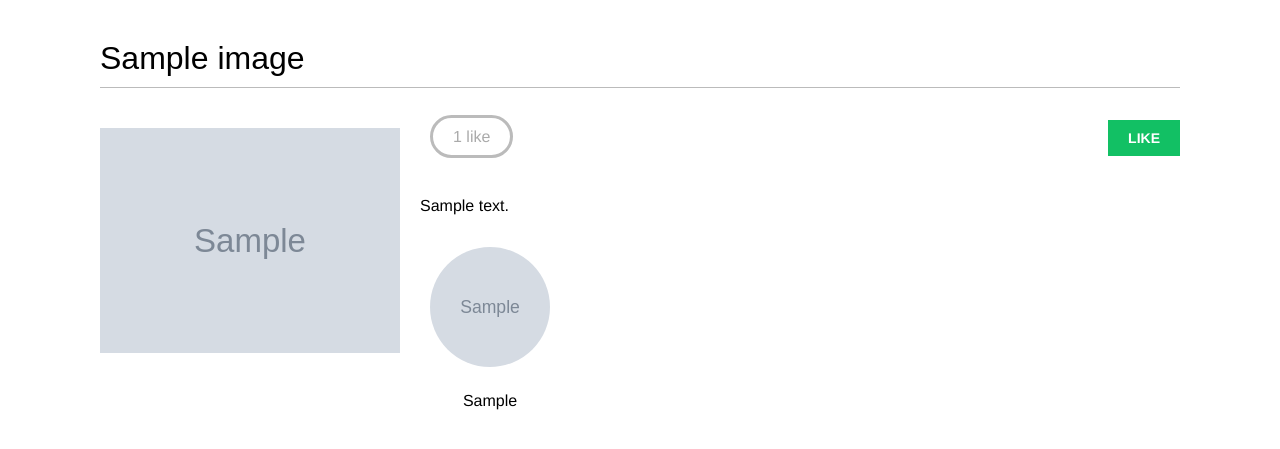
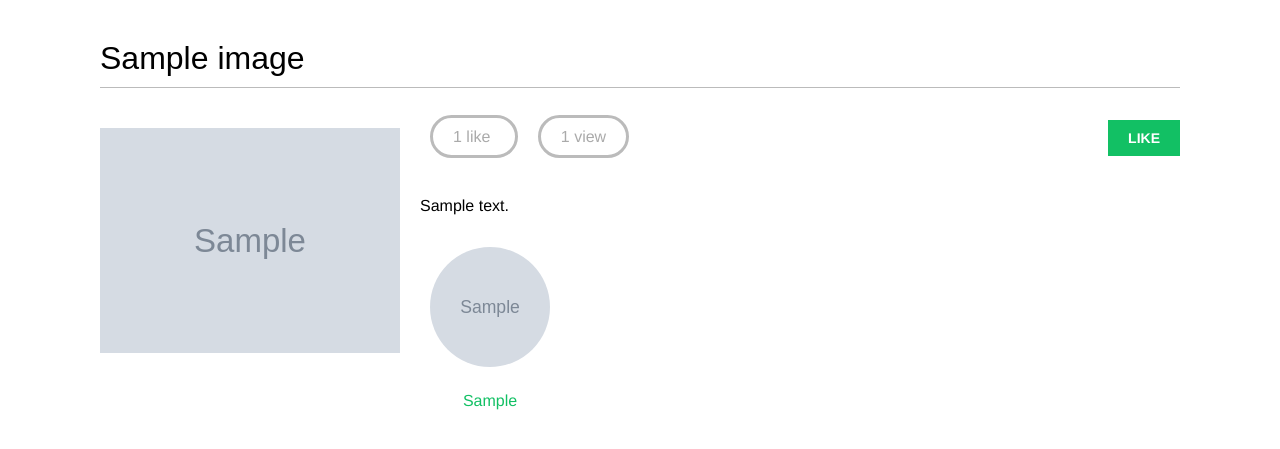
Before and after one commit to iluxonchik/django-by-example, a Django app: template social-website/bookmarks/images/templates/images/image/detail.html in a window 1280 px wide. Shown: the part 47-496 px from the top of the page. Run offline with Django 3.2, Linux system fonts and the light colour scheme; tables that the repository leaves empty hold one stand-in row (values such as "Sample post"); the template is opened without the code that fills it: values that come from a table or form of the project are taken from there, most other values are stand-ins (such as "Sample title", 1, 10 or a date in 2020); grey boxes marked "Sample" are stand-in pictures; some libraries are stand-ins or nearby versions; some web fonts are replaced.

Commit message:
feat: add image viewe counting using redis

```diff
--- a/social-website/bookmarks/bookmarks/settings.py
+++ b/social-website/bookmarks/bookmarks/settings.py
@@ -60,6 +60,11 @@ SOCIAL_AUTH_FACEBOOK_PROFILE_EXTRA_PARAMS = {
 ABSOLUTE_URL_OVERRIDES = {
     'auth.user': lambda u: reverse_lazy('user_detail', args=[u.username]),
 }
+
+# Redis setup
+REDIS_HOST = 'localhost'
+REDIS_PORT = 6379
+REDIS_DB = 0
 
 # Quick-start development settings - unsuitable for production
 # See https://docs.djangoproject.com/en/1.9/howto/deployment/checklist/
--- a/social-website/bookmarks/images/templates/images/image/detail.html
+++ b/social-website/bookmarks/images/templates/images/image/detail.html
@@ -17,6 +17,10 @@
                     <span class="total">{{ total_likes }}</span>
                          like{{ total_likes|pluralize }}
                     </span>
+                    <span class="count">
+                        <span class="total">{{ total_views }}</span>
+                        view{{ total_views|pluralize }}
+                    </span>
                     <a href="#" data-id="{{ image.id }}" data-action="{% if request.user in users_like %}un{% endif %}like" class="like button">
                         {% if request.user not in users_like %}
                             Like
@@ -30,8 +34,12 @@
         <div class="image-likes">
             {% for user in image.users_like.all %}
                 <div>
-                    <img src="{{ user.profile.photo.url }}">
-                    <p>{{ user.first_name }}</p>
+                    <a href="{{ user.get_absolute_url }}">
+                        {% if user.profile.photo %}
+                            <img src="{{ user.profile.photo.url }}">
+                        {% endif %}
+                        <p>{{ user.first_name }}</p>
+                    </a>
                 </div>
                 {% empty %}
                     Nobody likes this image yet.
```
Also changed, not shown: social-website/bookmarks/images/views.py (+8 -1 lines).
